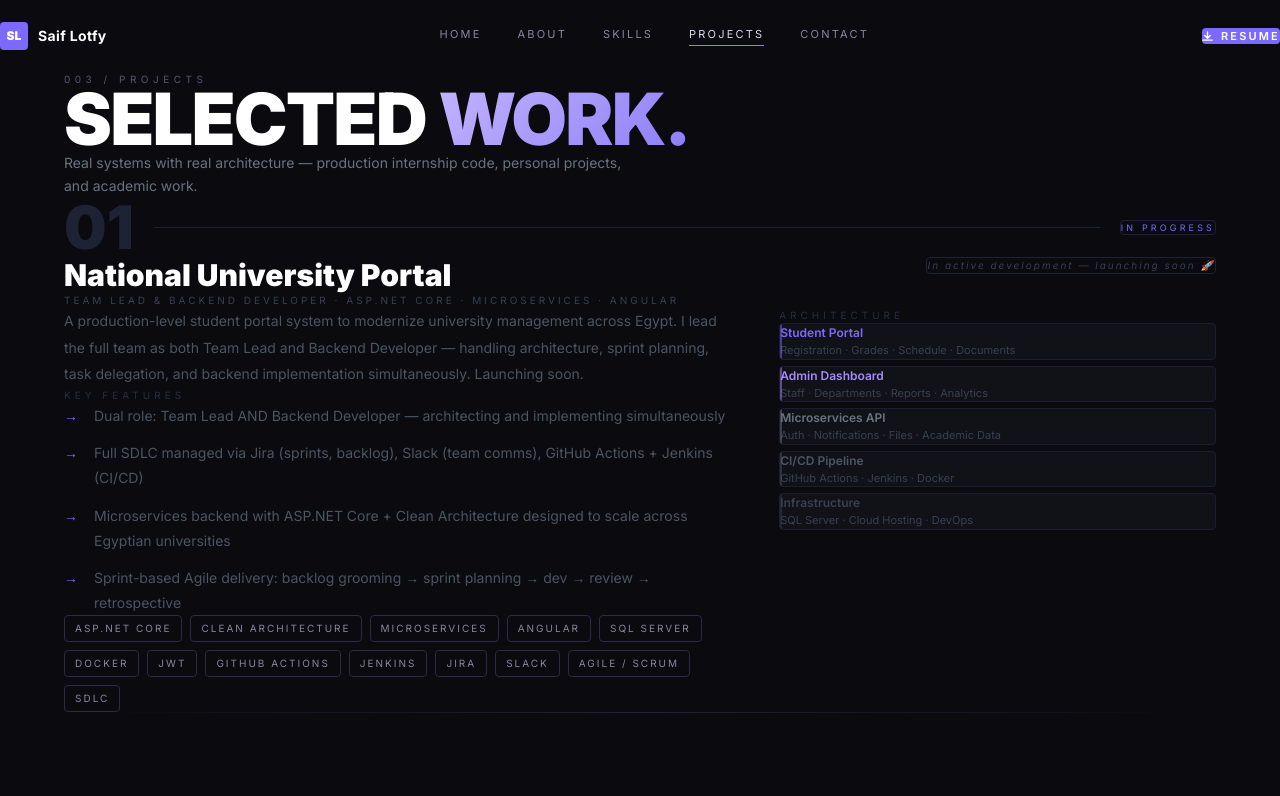
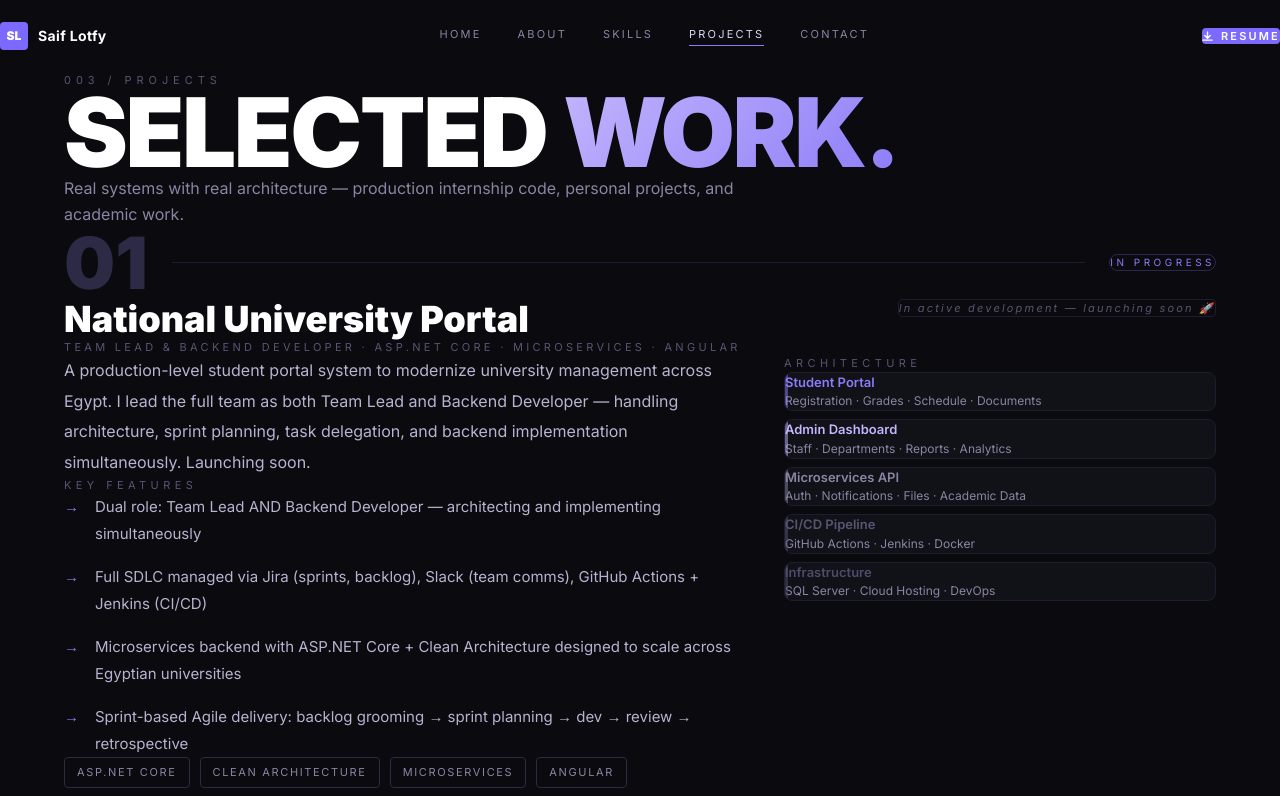
Before and after one commit to sefffo/saif-portfolio, a React (Vite) app: page /projects in a window 1280 px wide. Shown: the top 796 px of the page. Built offline with nearby package versions, Linux system fonts and the light colour scheme.

Commit message:
design: bigger content — wider max-width, larger fonts, more spacing site-wide

```diff
--- a/src/index.css
+++ b/src/index.css
@@ -57,24 +57,15 @@ body {
 .nav-link.active       { color: var(--fg); }
 .nav-link.active::after{ width: 100%; }
 
-/* ── Page container ─────────────────────────────────────────────────────────────────────────
-   max-width + margin:auto centers content on all screen sizes.
-   padding-left/right ensures breathing room on smaller screens.
-─────────────────────────────────────────────────────────────────────────── */
+/* ── Page container: full-width with generous padding ── */
 .page-wrapper {
   padding-top: var(--nav-height);
-  padding-left: 1.5rem;
-  padding-right: 1.5rem;
-  max-width: 1280px;
+  padding-left: clamp(1.5rem, 5vw, 6rem);
+  padding-right: clamp(1.5rem, 5vw, 6rem);
+  max-width: 1600px;
   margin-left: auto;
   margin-right: auto;
   width: 100%;
-}
-@media (min-width: 768px) {
-  .page-wrapper { padding-left: 2.5rem; padding-right: 2.5rem; }
-}
-@media (min-width: 1024px) {
-  .page-wrapper { padding-left: 4rem; padding-right: 4rem; }
 }
 
 .page-enter {
@@ -96,7 +87,7 @@ body {
 }
 
 .section-label {
-  font-size: 10px;
+  font-size: 11px;
   letter-spacing: 0.45em;
   text-transform: uppercase;
   color: var(--dim);
@@ -125,7 +116,7 @@ body {
   background: var(--surface);
   border: 1px solid var(--border);
   border-radius: 999px;
-  padding: 8px 16px;
+  padding: 9px 18px;
   font-size: 13px;
   color: var(--muted);
   transition: all 0.25s ease;
@@ -150,12 +141,12 @@ body {
 .skill-pill:hover .dot { opacity: 1; }
 
 .tag {
-  font-size: 10px;
-  letter-spacing: 0.2em;
+  font-size: 11px;
+  letter-spacing: 0.15em;
   text-transform: uppercase;
   border: 1px solid var(--border2);
   color: var(--muted);
-  padding: 5px 10px;
+  padding: 6px 12px;
   border-radius: 4px;
   transition: border-color 0.2s, color 0.2s;
 }
@@ -200,8 +191,8 @@ body {
   background: var(--surface);
   border: 1px solid var(--border2);
   border-radius: 999px;
-  padding: 7px 14px;
-  font-size: 11px;
+  padding: 8px 16px;
+  font-size: 12px;
   color: var(--muted);
   white-space: nowrap;
   pointer-events: none;
--- a/src/pages/Projects.tsx
+++ b/src/pages/Projects.tsx
@@ -14,11 +14,11 @@ const projects = [
     tech: ['ASP.NET Core', 'Clean Architecture', 'Microservices', 'Angular', 'SQL Server', 'Docker', 'JWT', 'GitHub Actions', 'Jenkins', 'Jira', 'Slack', 'Agile / Scrum', 'SDLC'],
     github: '', live: '', note: 'In active development — launching soon 🚀',
     arch: [
-      { layer: 'Student Portal', desc: 'Registration · Grades · Schedule · Documents', color: '#7c6aff' },
-      { layer: 'Admin Dashboard', desc: 'Staff · Departments · Reports · Analytics', color: '#a78bfa' },
-      { layer: 'Microservices API', desc: 'Auth · Notifications · Files · Academic Data', color: '#6b7280' },
-      { layer: 'CI/CD Pipeline', desc: 'GitHub Actions · Jenkins · Docker', color: '#4b5563' },
-      { layer: 'Infrastructure', desc: 'SQL Server · Cloud Hosting · DevOps', color: '#374151' },
+      { layer: 'Student Portal', desc: 'Registration · Grades · Schedule · Documents', color: '#8b7cf8' },
+      { layer: 'Admin Dashboard', desc: 'Staff · Departments · Reports · Analytics', color: '#c4b5fd' },
+      { layer: 'Microservices API', desc: 'Auth · Notifications · Files · Academic Data', color: '#8b84a3' },
+      { layer: 'CI/CD Pipeline', desc: 'GitHub Actions · Jenkins · Docker', color: '#5a5473' },
+      { layer: 'Infrastructure', desc: 'SQL Server · Cloud Hosting · DevOps', color: '#4e4a6a' },
     ],
     highlights: [
       'Dual role: Team Lead AND Backend Developer — architecting and implementing simultaneously',
@@ -35,12 +35,12 @@ const projects = [
     tech: ['.NET 9', 'ASP.NET Core', 'Microservices', 'SQL Server', 'MongoDB', 'Redis', 'JWT', 'OAuth2', 'SignalR', 'Docker'],
     github: '', live: '', note: 'Private repo — internship at Code Way',
     arch: [
-      { layer: 'API Gateway', desc: 'Routing · Load balancing · Auth middleware', color: '#7c6aff' },
-      { layer: 'Identity Service', desc: 'JWT · OAuth2 · Roles · User management', color: '#a78bfa' },
-      { layer: 'Course Service', desc: 'Content · Modules · Lessons · Enrollment', color: '#6b7280' },
-      { layer: 'Certificate Service', desc: 'PDF generation · Issue tracking', color: '#4b5563' },
-      { layer: 'Payment Service 🔧', desc: 'Gateway integration — in development', color: '#7c6aff' },
-      { layer: 'Data Layer', desc: 'SQL Server · MongoDB · Redis', color: '#1e2235' },
+      { layer: 'API Gateway', desc: 'Routing · Load balancing · Auth middleware', color: '#8b7cf8' },
+      { layer: 'Identity Service', desc: 'JWT · OAuth2 · Roles · User management', color: '#c4b5fd' },
+      { layer: 'Course Service', desc: 'Content · Modules · Lessons · Enrollment', color: '#8b84a3' },
+      { layer: 'Certificate Service', desc: 'PDF generation · Issue tracking', color: '#5a5473' },
+      { layer: 'Payment Service 🔧', desc: 'Gateway integration — in development', color: '#8b7cf8' },
+      { layer: 'Data Layer', desc: 'SQL Server · MongoDB · Redis', color: '#2c2a45' },
     ],
     highlights: [
       'Contributed ~50% of all microservices in the live production system',
@@ -60,10 +60,10 @@ const projects = [
     tech: ['ASP.NET Core', 'C#', 'EF Core', 'SQL Server', 'Redis', 'JWT', 'Google OAuth2', 'Clean Architecture', 'AutoMapper', 'FluentValidation', 'Serilog', 'LINQ'],
     github: 'https://github.com/sefffo/ECommerce.Web-API', live: '', note: '',
     arch: [
-      { layer: 'API + Admin Dashboard', desc: 'Controllers · Swagger · Role-based views', color: '#7c6aff' },
-      { layer: 'Application Layer', desc: 'Services · DTOs · AutoMapper · FluentValidation', color: '#a78bfa' },
-      { layer: 'Infrastructure Layer', desc: 'EF Core · Redis · Repos · External services', color: '#6b7280' },
-      { layer: 'Domain Layer', desc: 'Entities · Interfaces · Business rules', color: '#374151' },
+      { layer: 'API + Admin Dashboard', desc: 'Controllers · Swagger · Role-based views', color: '#8b7cf8' },
+      { layer: 'Application Layer', desc: 'Services · DTOs · AutoMapper · FluentValidation', color: '#c4b5fd' },
+      { layer: 'Infrastructure Layer', desc: 'EF Core · Redis · Repos · External services', color: '#8b84a3' },
+      { layer: 'Domain Layer', desc: 'Entities · Interfaces · Business rules', color: '#4e4a6a' },
     ],
     highlights: [
       'JWT + Google OAuth2 with role-based auth (Admin / Customer)',
@@ -80,10 +80,10 @@ const projects = [
     tech: ['Angular 17', 'TypeScript', 'RxJS', 'NgRx', 'Tailwind CSS', 'Angular Material', 'Bootstrap', 'Flowbite', 'HTTP Interceptors', 'Lazy Loading'],
     github: 'https://github.com/sefffo/E-commApp', live: '', note: '',
     arch: [
-      { layer: 'Pages / Views', desc: 'Product · Cart · Auth · Orders · Profile', color: '#7c6aff' },
-      { layer: 'State (NgRx)', desc: 'Actions · Reducers · Selectors · Effects', color: '#a78bfa' },
-      { layer: 'Services Layer', desc: 'HTTP Interceptors · API Services · Guards', color: '#6b7280' },
-      { layer: 'Shared Modules', desc: 'Components · Pipes · Directives · Models', color: '#374151' },
+      { layer: 'Pages / Views', desc: 'Product · Cart · Auth · Orders · Profile', color: '#8b7cf8' },
+      { layer: 'State (NgRx)', desc: 'Actions · Reducers · Selectors · Effects', color: '#c4b5fd' },
+      { layer: 'Services Layer', desc: 'HTTP Interceptors · API Services · Guards', color: '#8b84a3' },
+      { layer: 'Shared Modules', desc: 'Components · Pipes · Directives · Models', color: '#4e4a6a' },
     ],
     highlights: [
       'Lazy loading for all feature modules — fast initial bundle',
@@ -96,23 +96,23 @@ const projects = [
     number: '05', status: 'Complete',
     title: 'This Portfolio',
     subtitle: 'Frontend — React 19 · TypeScript · Three.js · GSAP · Tailwind v4',
-    description: 'You\'re looking at it. Built from scratch with React 19, TypeScript, Three.js via React Three Fiber, GSAP ScrollTrigger animations, smooth scrolling with Lenis, Tailwind v4, and React Router v7. Every section is hand-crafted — no templates, no UI kits.',
+    description: "You're looking at it. Built from scratch with React 19, TypeScript, Three.js via React Three Fiber, GSAP ScrollTrigger animations, smooth scrolling with Lenis, Tailwind v4, and React Router v7. Every section is hand-crafted — no templates, no UI kits.",
     tech: ['React 19', 'TypeScript', 'Three.js', 'React Three Fiber', '@react-three/drei', 'GSAP', 'ScrollTrigger', 'Lenis', 'Tailwind v4', 'React Router v7', 'EmailJS', 'Vite', 'CSS Variables'],
     github: 'https://github.com/sefffo/saif-portfolio', live: '', note: '',
     arch: [
-      { layer: 'Pages (React Router v7)', desc: 'Home · About · Skills · Projects · Contact', color: '#7c6aff' },
-      { layer: '3D Canvas (R3F + drei)', desc: 'MeshDistortMaterial sphere · FloatingParticles · OrbitControls', color: '#a78bfa' },
+      { layer: 'Pages (React Router v7)', desc: 'Home · About · Skills · Projects · Contact', color: '#8b7cf8' },
+      { layer: '3D Canvas (R3F + drei)', desc: 'MeshDistortMaterial sphere · FloatingParticles · OrbitControls', color: '#c4b5fd' },
       { layer: 'Animations (GSAP)', desc: 'ScrollTrigger · stagger reveals · page transitions · GSAP timeline', color: '#60d8f7' },
       { layer: 'Smooth Scroll (Lenis)', desc: 'Native-feel inertia scrolling wired to GSAP ticker', color: '#22c55e' },
       { layer: 'Interactive Keyboard', desc: 'CSS 3D keyboard · perspective tilt · devicon icons · hover skill info', color: '#f59e0b' },
       { layer: 'Contact (EmailJS)', desc: 'Real email delivery · paper plane animation · floating label inputs', color: '#ec4899' },
-      { layer: 'Styling (Tailwind v4)', desc: 'CSS custom props · dark theme · responsive · custom scrollbar', color: '#374151' },
+      { layer: 'Styling (Tailwind v4)', desc: 'CSS custom props · dark theme · responsive · custom scrollbar', color: '#4e4a6a' },
     ],
     highlights: [
       'Built 100% from scratch — zero templates, zero component libraries',
       '3D distorted sphere with Three.js MeshDistortMaterial + 120 floating particles wired to pointer',
       'GSAP ScrollTrigger on every section: staggered reveals, scale-ins, page-enter transitions',
-      'Lenis smooth scroll integrated directly into GSAP\'s RAF ticker for frame-perfect sync',
+      "Lenis smooth scroll integrated directly into GSAP's RAF ticker for frame-perfect sync",
       'Interactive CSS 3D keyboard on Skills page — 32 keys with real tech icons, mouse parallax tilt, press animation',
       'Animated paper plane send button — GSAP timeline fires on every form submit',
       'Floating label inputs with purple glow underline focus state',
@@ -128,12 +128,12 @@ const projects = [
     tech: ['.NET 9', 'ASP.NET Core', 'Microservices', 'SQL Server', 'RabbitMQ', 'Redis', 'Docker', 'JWT', 'API Gateway', 'Clean Architecture'],
     github: 'https://github.com/sefffo/Micoservices-ECommerce-Project', live: '', note: '',
     arch: [
-      { layer: 'API Gateway', desc: 'Routing · Auth middleware · Load balancing', color: '#7c6aff' },
-      { layer: 'Identity Service', desc: 'JWT · OAuth2 · Roles · User management', color: '#a78bfa' },
-      { layer: 'Product Service', desc: 'Catalog · Inventory · Pricing · Search', color: '#6b7280' },
-      { layer: 'Order Service', desc: 'Orders · Cart · Checkout · Payments', color: '#4b5563' },
-      { layer: 'Message Bus', desc: 'RabbitMQ · Async events · Service decoupling', color: '#374151' },
-      { layer: 'Data Layer', desc: 'SQL Server · Redis · MongoDB', color: '#1e2235' },
+      { layer: 'API Gateway', desc: 'Routing · Auth middleware · Load balancing', color: '#8b7cf8' },
+      { layer: 'Identity Service', desc: 'JWT · OAuth2 · Roles · User management', color: '#c4b5fd' },
+      { layer: 'Product Service', desc: 'Catalog · Inventory · Pricing · Search', color: '#8b84a3' },
+      { layer: 'Order Service', desc: 'Orders · Cart · Checkout · Payments', color: '#5a5473' },
+      { layer: 'Message Bus', desc: 'RabbitMQ · Async events · Service decoupling', color: '#4e4a6a' },
+      { layer: 'Data Layer', desc: 'SQL Server · Redis · MongoDB', color: '#2c2a45' },
     ],
     highlights: [
       'Database-per-Service pattern — each service independently deployable',
@@ -150,9 +150,9 @@ const projects = [
     tech: ['Python', 'Data Structures', 'Systems Design', 'Algorithms'],
     github: '', live: '', note: 'University academic project',
     arch: [
-      { layer: 'RAID 0', desc: 'Striping — max performance, no redundancy', color: '#7c6aff' },
-      { layer: 'RAID 1', desc: 'Mirroring — full redundancy, 50% usable space', color: '#6b7280' },
-      { layer: 'RAID 5', desc: 'Striping + parity — balance of speed + fault tolerance', color: '#374151' },
+      { layer: 'RAID 0', desc: 'Striping — max performance, no redundancy', color: '#8b7cf8' },
+      { layer: 'RAID 1', desc: 'Mirroring — full redundancy, 50% usable space', color: '#8b84a3' },
+      { layer: 'RAID 5', desc: 'Striping + parity — balance of speed + fault tolerance', color: '#4e4a6a' },
     ],
     highlights: [
       'XOR-based parity computation for RAID 5 across drive stripes',
@@ -168,9 +168,9 @@ const projects = [
     tech: ['C++', 'Minimax', 'Alpha-Beta Pruning', 'AI Algorithms', 'Recursion'],
     github: '', live: '', note: 'University academic project',
     arch: [
-      { layer: 'Minimax', desc: 'Full game tree — optimal but slow', color: '#7c6aff' },
-      { layer: 'Alpha-Beta', desc: 'Pruned Minimax — same result, 2-3× faster', color: '#6b7280' },
-      { layer: 'Greedy Heuristic', desc: 'Fast approximate agent — good, not perfect', color: '#374151' },
+      { layer: 'Minimax', desc: 'Full game tree — optimal but slow', color: '#8b7cf8' },
+      { layer: 'Alpha-Beta', desc: 'Pruned Minimax — same result, 2-3× faster', color: '#8b84a3' },
+      { layer: 'Greedy Heuristic', desc: 'Fast approximate agent — good, not perfect', color: '#4e4a6a' },
     ],
     highlights: [
       'Minimax guarantees optimal play by exhaustively exploring the full game tree',
@@ -181,9 +181,9 @@ const projects = [
 ]
 
 const statusColor: Record<string, string> = {
-  'In Progress': '#7c6aff',
+  'In Progress': '#8b7cf8',
   'Complete':    '#22c55e',
-  'Academic':    '#6b7280',
+  'Academic':    '#8b84a3',
 }
 
 export default function Projects() {
@@ -198,92 +198,100 @@ export default function Projects() {
   }, { scope: ref })
 
   return (
-    <section ref={ref} className="page-wrapper pb-28 page-enter">
-      <div className="max-w-7xl mx-auto pt-16">
+    <section ref={ref} className="page-wrapper pb-36 page-enter">
+      <div className="pt-20">
 
-        <p className="ph section-label mb-4">003 / Projects</p>
-        <h1 className="ph text-5xl md:text-7xl font-black text-white uppercase leading-[0.9] tracking-tight mb-4">
+        <p className="ph section-label mb-5">003 / Projects</p>
+        <h1 className="ph text-6xl md:text-8xl font-black text-white uppercase leading-[0.9] tracking-tight mb-6">
           Selected <span className="grad-text">Work.</span>
         </h1>
-        <p className="ph text-[#6b7280] text-sm mb-20 max-w-xl leading-relaxed">
+        <p className="ph text-[var(--muted)] text-base mb-24 max-w-2xl leading-relaxed">
           Real systems with real architecture — production internship code, personal projects, and academic work.
         </p>
 
-        <div className="pl flex flex-col gap-28">
+        <div className="pl flex flex-col gap-32">
           {projects.map((p) => (
             <div key={p.number} className="pb">
-              <div className="flex items-center gap-5 mb-10">
-                <span className="text-[#1e2235] font-black text-6xl leading-none">{p.number}</span>
-                <div className="flex-1 h-px bg-[#1e2235]" />
-                <span className="text-[9px] tracking-[0.35em] uppercase px-3 py-1.5 border rounded"
-                  style={{ color: statusColor[p.status], borderColor: `${statusColor[p.status]}33` }}>
+
+              {/* number + divider + status */}
+              <div className="flex items-center gap-6 mb-12">
+                <span className="text-[var(--border2)] font-black text-7xl leading-none select-none">{p.number}</span>
+                <div className="flex-1 h-px bg-[var(--border)]" />
+                <span className="text-[10px] tracking-[0.35em] uppercase px-4 py-2 border rounded-full"
+                  style={{ color: statusColor[p.status], borderColor: `${statusColor[p.status]}44` }}>
                   {p.status}
                 </span>
               </div>
 
-              <div className="flex flex-col md:flex-row md:items-start md:justify-between gap-4 mb-8">
+              {/* title + links */}
+              <div className="flex flex-col md:flex-row md:items-start md:justify-between gap-5 mb-10">
                 <div>
-                  <h2 className="text-2xl md:text-3xl font-black text-white mb-1">{p.title}</h2>
-                  <p className="text-[10px] tracking-[0.3em] text-[#374151] uppercase">{p.subtitle}</p>
+                  <h2 className="text-3xl md:text-4xl font-black text-white mb-2">{p.title}</h2>
+                  <p className="text-[11px] tracking-[0.3em] text-[var(--dim)] uppercase">{p.subtitle}</p>
                 </div>
                 <div className="flex flex-wrap gap-3">
                   {p.github && (
                     <a href={p.github} target="_blank" rel="noreferrer"
-                      className="text-[10px] tracking-[0.2em] uppercase border border-[#1e2235] text-[#6b7280] px-4 py-2.5 hover:border-[#7c6aff] hover:text-[#a78bfa] transition-all duration-300 flex items-center gap-2 rounded">
+                      className="text-[11px] tracking-[0.2em] uppercase border border-[var(--border)] text-[var(--muted)] px-5 py-2.5 hover:border-[var(--accent)] hover:text-[var(--accent2)] transition-all duration-300 flex items-center gap-2 rounded">
                       GitHub ↗
                     </a>
                   )}
                   {p.live && (
                     <a href={p.live} target="_blank" rel="noreferrer"
-                      className="text-[10px] tracking-[0.2em] uppercase bg-[#7c6aff] text-white px-4 py-2.5 hover:bg-[#6c5ce7] transition-all duration-300 rounded">
+                      className="text-[11px] tracking-[0.2em] uppercase bg-[var(--accent)] text-white px-5 py-2.5 hover:opacity-90 transition-all duration-300 rounded">
                       Live ↗
                     </a>
                   )}
                   {p.note && (
-                    <span className="text-[10px] tracking-[0.2em] text-[#374151] border border-[#1e2235] px-4 py-2.5 italic rounded">{p.note}</span>
+                    <span className="text-[11px] tracking-[0.2em] text-[var(--dim)] border border-[var(--border)] px-5 py-2.5 italic rounded">{p.note}</span>
                   )}
                 </div>
               </div>
 
-              <div className="grid grid-cols-1 lg:grid-cols-5 gap-10">
+              {/* content grid */}
+              <div className="grid grid-cols-1 lg:grid-cols-5 gap-12">
+
+                {/* left: description + highlights + tags */}
                 <div className="lg:col-span-3">
-                  <p className="text-[#4b5563] text-sm leading-[1.9] mb-8">{p.description}</p>
-                  <p className="text-[10px] tracking-[0.4em] uppercase text-[#272d42] mb-5">Key Features</p>
-                  <ul className="flex flex-col gap-3 mb-10">
+                  <p className="text-[var(--body)] text-base leading-[1.9] mb-10">{p.description}</p>
+                  <p className="text-[11px] tracking-[0.4em] uppercase text-[var(--dim)] mb-6">Key Features</p>
+                  <ul className="flex flex-col gap-4 mb-12">
                     {p.highlights.map((h, i) => (
-                      <li key={i} className="flex gap-4 text-sm text-[#4b5563] leading-[1.8]">
-                        <span className="text-[#7c6aff] shrink-0 mt-1">→</span>{h}
+                      <li key={i} className="flex gap-4 text-[var(--body)] text-[15px] leading-[1.8]">
+                        <span className="text-[var(--accent)] shrink-0 mt-0.5">→</span>{h}
                       </li>
                     ))}
                   </ul>
-                  <div className="flex flex-wrap gap-2">
+                  <div className="flex flex-wrap gap-2.5">
                     {p.tech.map(t => (
                       <span key={t} className="tag">{t}</span>
                     ))}
                   </div>
                 </div>
 
+                {/* right: architecture */}
                 <div className="lg:col-span-2">
-                  <p className="text-[10px] tracking-[0.4em] uppercase text-[#272d42] mb-5">Architecture</p>
-                  <div className="flex flex-col gap-1.5">
+                  <p className="text-[11px] tracking-[0.4em] uppercase text-[var(--dim)] mb-6">Architecture</p>
+                  <div className="flex flex-col gap-2">
                     {p.arch.map((layer, i) => (
                       <div key={layer.layer}
-                        className="relative card p-4 rounded hover:border-[#7c6aff]/30 transition-all duration-300 group overflow-hidden">
-                        <div className="absolute left-0 top-0 bottom-0 w-[2px] opacity-50 group-hover:opacity-100 transition-opacity"
+                        className="relative card p-5 rounded-lg hover:border-[var(--accent)]/30 transition-all duration-300 group overflow-hidden">
+                        <div className="absolute left-0 top-0 bottom-0 w-[3px] opacity-50 group-hover:opacity-100 transition-opacity"
                           style={{ background: layer.color }} />
-                        <div className="pl-4">
-                          <p className="text-[12px] font-semibold mb-0.5" style={{ color: layer.color }}>{layer.layer}</p>
-                          <p className="text-[11px] text-[#374151]">{layer.desc}</p>
+                        <div className="pl-5">
+                          <p className="text-[13px] font-semibold mb-1" style={{ color: layer.color }}>{layer.layer}</p>
+                          <p className="text-[12px] text-[var(--muted)]">{layer.desc}</p>
                         </div>
                         {i < p.arch.length - 1 && (
-                          <div className="absolute -bottom-3 left-1/2 -translate-x-1/2 text-[#1e2235] text-[10px] z-10">↓</div>
+                          <div className="absolute -bottom-3 left-1/2 -translate-x-1/2 text-[var(--border2)] text-[10px] z-10">↓</div>
                         )}
                       </div>
                     ))}
                   </div>
                 </div>
               </div>
-              <div className="glow-line mt-16" />
+
+              <div className="glow-line mt-20" />
             </div>
           ))}
         </div>
```
